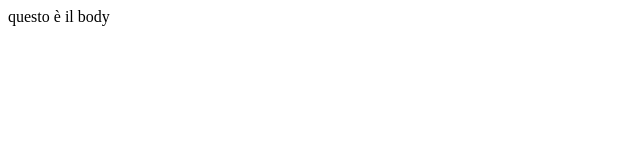
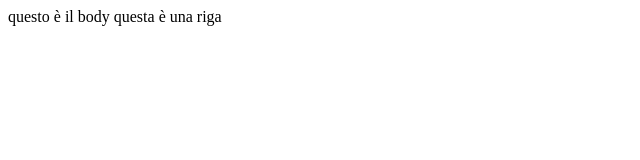
Before and after one commit to leonardopozzan/prova-git, a plain HTML site: page index.html in a window 1280 px wide. Shown: the whole page, without its empty margins (0-640 px from the left). Drawn offline with Linux system fonts and the light colour scheme.

Commit message:
Update index.html

```diff
--- a/index.html
+++ b/index.html
@@ -8,5 +8,6 @@
 </head>
 <body>
     questo è il body
+    questa è una riga
 </body>
 </html>
```
